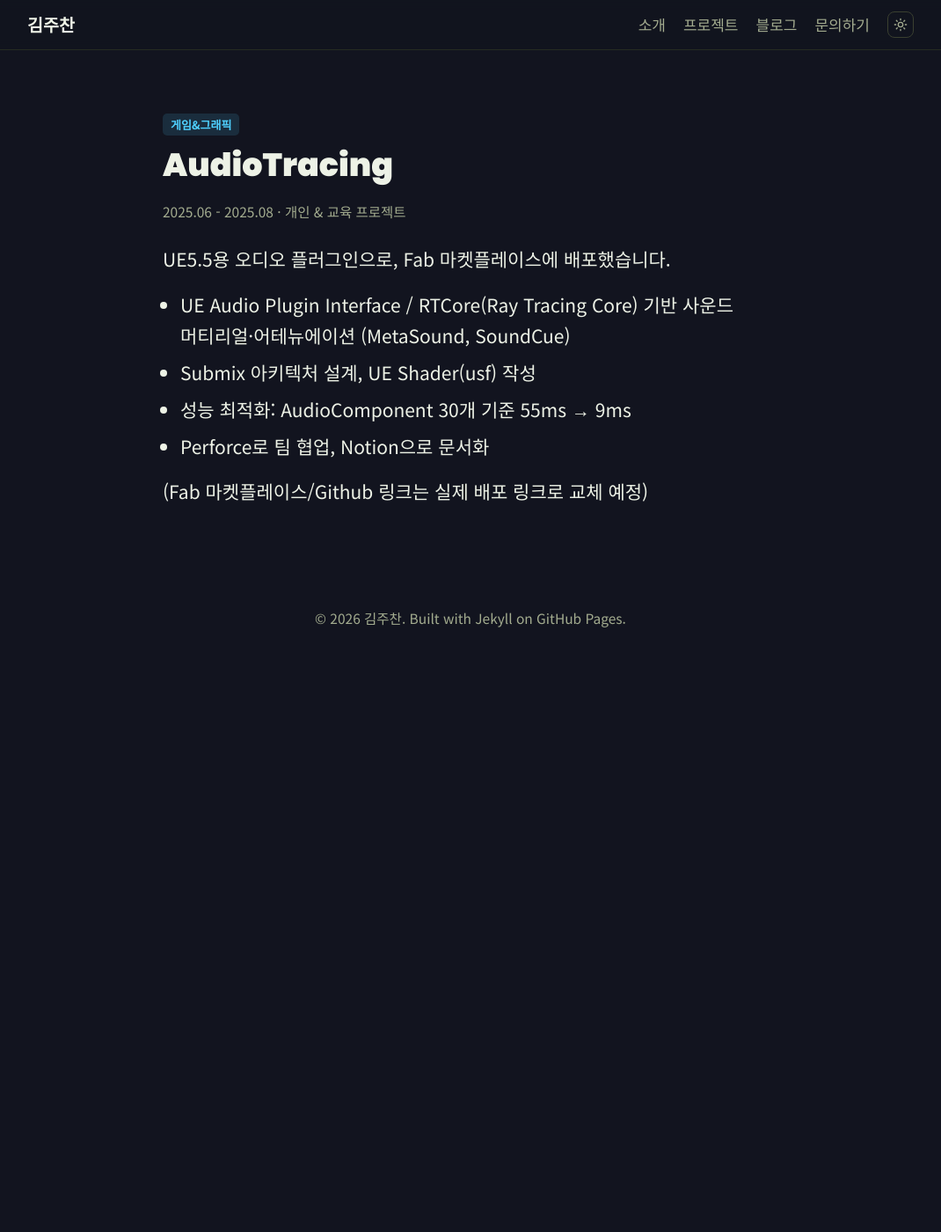
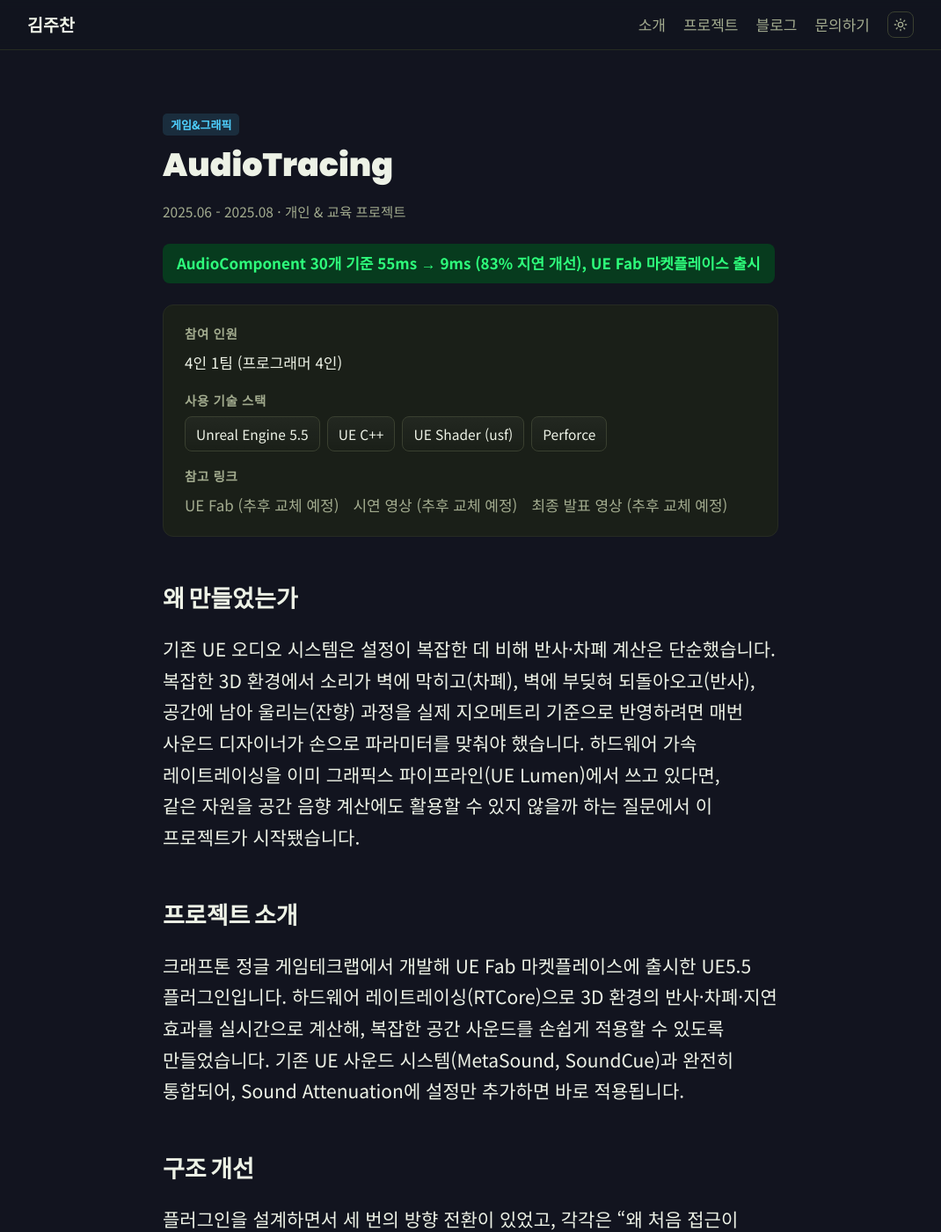
Before and after one commit to skamo3/skamo3.github.io, a Jekyll site: the page built from _projects/audiotracing.md, in a window 1280 px wide and 1400 px high. Shown: the whole window at 88% size, without its empty margins (105-1175 px from the left). Built offline with Jekyll 4.4.1, drawn with Linux system fonts in a browser that asks for light colours; some of the changed text lies outside the part shown.

Commit message:
AudioTracing 콘텐츠를 판단/시행착오 중심 서술로 재작성
기존 결과 나열형 bullet을 왜 만들었는가 → 프로젝트 소개 → 구조 개선(Component→
WorldSubsystem, Submix→AudioPluginInterface, 단일스레드→Worker Thread) →
Sound Material Utils → 시연 순서로 재구성. ChatGPT로 미리 정리해둔 방향
(실패가 아닌 판단과 개선으로 표현)을 반영.

```diff
--- a/_projects/audiotracing.md
+++ b/_projects/audiotracing.md
@@ -4,14 +4,61 @@
 category: game-graphics
 period: "2025.06 - 2025.08"
 order: 1
-summary: "UE5.5 오디오 플러그인 · RTCore 기반 사운드 레이트레이싱, 55ms → 9ms 최적화"
+summary: "UE5.5 오디오 플러그인 · RTCore 기반 실시간 공간 음향, 55ms → 9ms 최적화"
+result: "AudioComponent 30개 기준 55ms → 9ms (83% 지연 개선), UE Fab 마켓플레이스 출시"
+team: "4인 1팀 (프로그래머 4인)"
+stack: ["Unreal Engine 5.5", "UE C++", "UE Shader (usf)", "Perforce"]
+links:
+  - label: "UE Fab"
+    url: ""
+  - label: "시연 영상"
+    url: ""
+  - label: "최종 발표 영상"
+    url: ""
 ---
 
-UE5.5용 오디오 플러그인으로, Fab 마켓플레이스에 배포했습니다.
+## 왜 만들었는가
 
-- UE Audio Plugin Interface / RTCore(Ray Tracing Core) 기반 사운드 머티리얼·어테뉴에이션 (MetaSound, SoundCue)
-- Submix 아키텍처 설계, UE Shader(usf) 작성
-- 성능 최적화: AudioComponent 30개 기준 55ms → 9ms
-- Perforce로 팀 협업, Notion으로 문서화
+기존 UE 오디오 시스템은 설정이 복잡한 데 비해 반사·차폐 계산은 단순했습니다. 복잡한 3D 환경에서 소리가 벽에 막히고(차폐), 벽에 부딪혀 되돌아오고(반사), 공간에 남아 울리는(잔향) 과정을 실제 지오메트리 기준으로 반영하려면 매번 사운드 디자이너가 손으로 파라미터를 맞춰야 했습니다. 하드웨어 가속 레이트레이싱을 이미 그래픽스 파이프라인(UE Lumen)에서 쓰고 있다면, 같은 자원을 공간 음향 계산에도 활용할 수 있지 않을까 하는 질문에서 이 프로젝트가 시작됐습니다.
 
-(Fab 마켓플레이스/Github 링크는 실제 배포 링크로 교체 예정)
+## 프로젝트 소개
+
+크래프톤 정글 게임테크랩에서 개발해 UE Fab 마켓플레이스에 출시한 UE5.5 플러그인입니다. 하드웨어 레이트레이싱(RTCore)으로 3D 환경의 반사·차폐·지연 효과를 실시간으로 계산해, 복잡한 공간 사운드를 손쉽게 적용할 수 있도록 만들었습니다. 기존 UE 사운드 시스템(MetaSound, SoundCue)과 완전히 통합되어, Sound Attenuation에 설정만 추가하면 바로 적용됩니다.
+
+## 구조 개선
+
+플러그인을 설계하면서 세 번의 방향 전환이 있었고, 각각은 "왜 처음 접근이 한계에 부딪혔는가"에서 출발했습니다.
+
+**초기 설계는 Component 단위였습니다.**
+{: .problem}
+
+소리 계산은 특정 액터에 종속된 로직이 아니라 씬 전체의 지오메트리를 참조하는 전역 로직에 가까웠습니다. Component에 붙이면 액터마다 중복 계산이 생기고 씬 데이터 접근 경로도 꼬였습니다. 그래서 **WorldSubsystem** 구조로 전환해, 레벨 단위로 한 번만 공간 데이터를 관리하도록 바꿨습니다.
+{: .solution}
+
+**Submix를 실시간으로 수정해 반사/차폐 값을 반영하려 했습니다.**
+{: .problem}
+
+Submix는 믹싱 이후 버스 단위로 오디오를 처리하는 구조라, 소스별로 다른 반사·지연·방향성 데이터를 실어 나르기엔 한계가 있었고 런타임 수정도 불안정했습니다. 대신 **UE Audio Plugin Interface**(SourceDataOverride / Reverb / Spatialization)를 직접 구현해, 소스 단위로 파라미터를 주입하는 구조로 대체했습니다.
+{: .solution}
+
+**레이 하나하나의 결과를 그대로 오디오 파라미터로 쓰려 하니 연산량이 감당이 안 됐습니다.**
+{: .problem}
+
+씬당 수천 개의 Ray 결과를 GPU에서 CPU로 가져와 Delay/TapDelay/RT60/Gain/ILD 같은 파라미터로 압축하는 과정이 Game Thread를 막고 있었습니다. 이 파라미터화 연산을 Worker Thread로 분리하는 멀티스레드 구조로 리팩토링해, AudioComponent 30개 기준 <span class="stat">55ms → 9ms</span>로 지연을 줄였습니다.
+{: .solution}
+
+엔진 플러그인을 만들면서 얻은 가장 큰 배움은, 기능을 먼저 붙이는 것보다 **데이터가 어디서 생성되고, 어디서 유지되고, 어디서 소비되는지**를 먼저 찾는 게 구조를 좌우한다는 점이었습니다.
+
+## Sound Material Utils
+
+사운드 머티리얼 설정을 실제 에디터에서 쓰기 편하게 만드는 부가 기능도 함께 만들었습니다.
+
+- 다수의 PrimitiveComponent(Mesh, SkeletalMesh)에 반사·흡음 계수를 일괄 적용하는 자동화 기능
+- 수작업 대비 세팅 시간을 크게 단축
+- 우클릭 메뉴 기반 인터페이스로 에디터 사용자가 별도 학습 없이 바로 적용 가능
+
+UE Menu Tools를 직접 다뤄보면서, 실제 플러그인 사용자 입장에서 편의 기능이 있어야 부가 기능까지 써보게 된다는 걸 체감했습니다.
+
+## 시연
+
+(시연 영상 링크는 추후 교체 예정)
```
